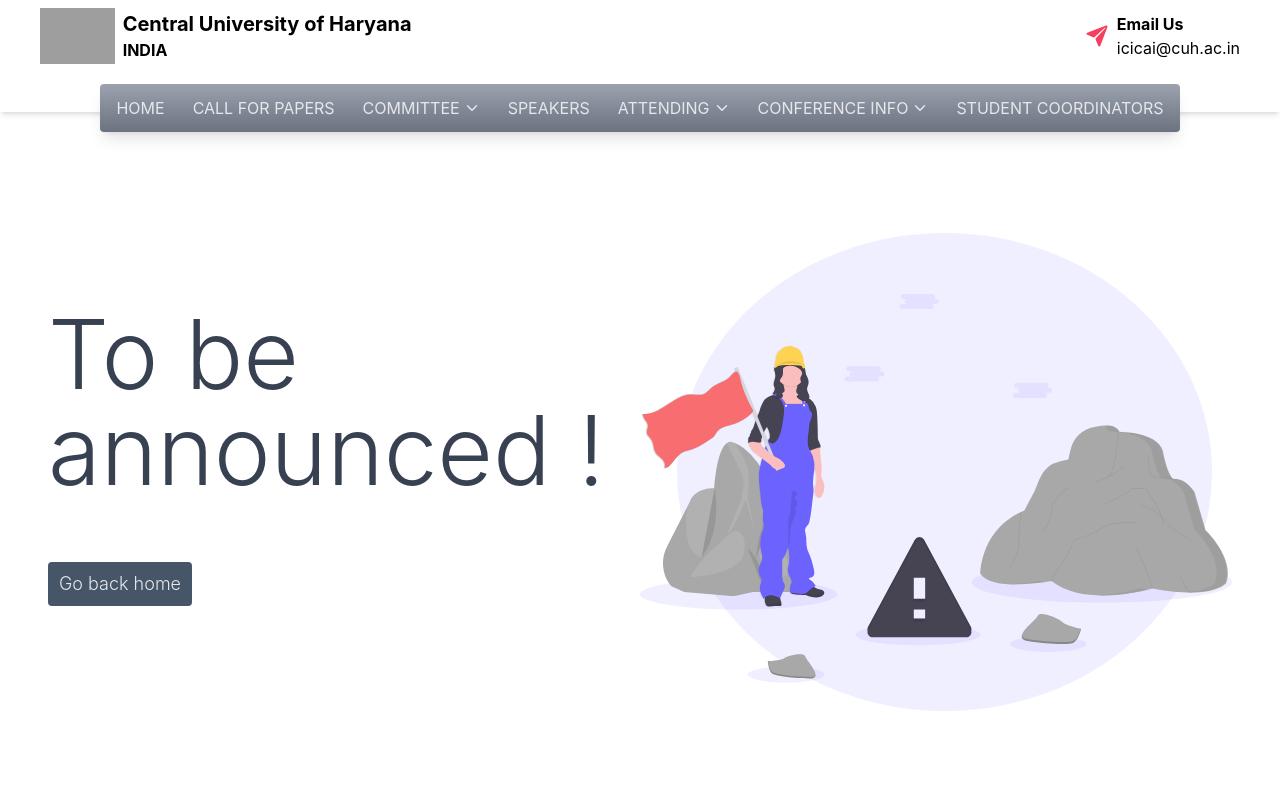
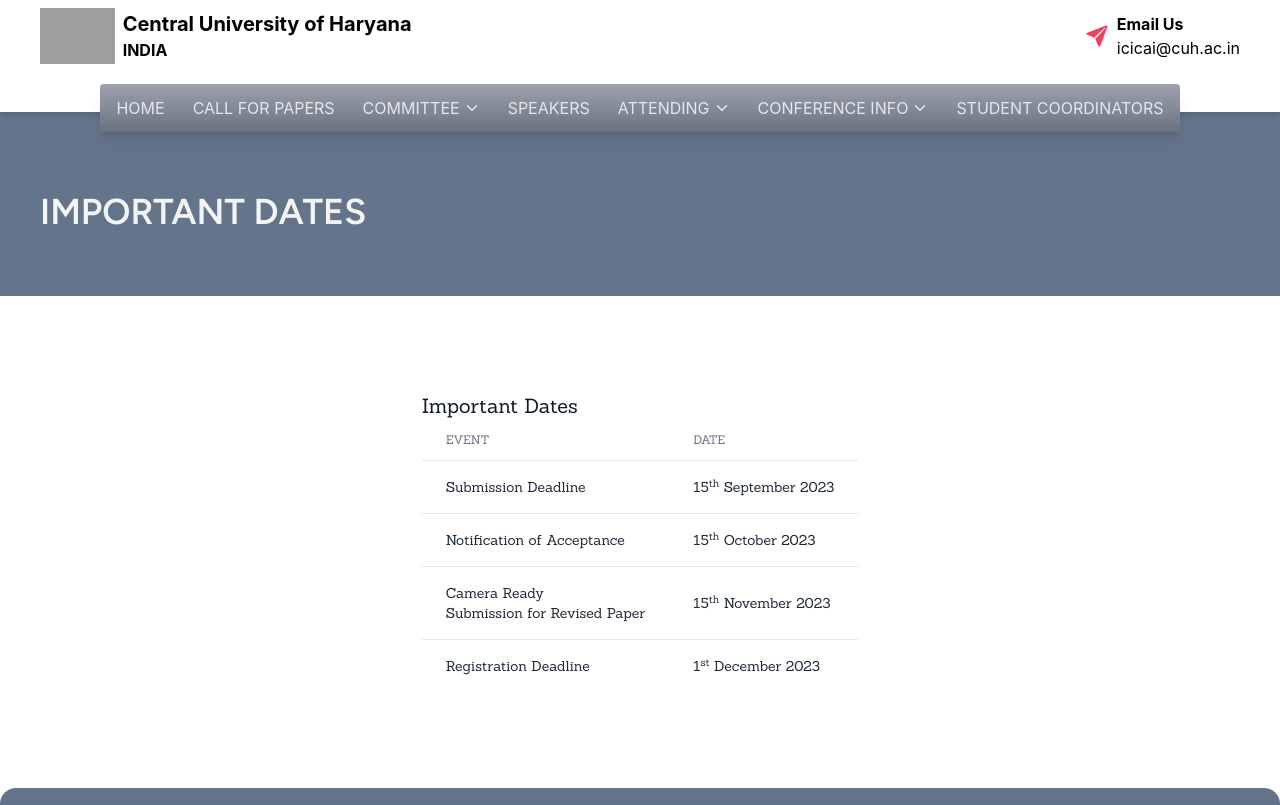
Before and after one commit to Ashish-Sinha-programmer-202070/ICICAI_2023, a React (Vite) app: page /important-dates in a window 1280 px wide. Shown: the top 805 px of the page. Built offline with nearby package versions, Linux system fonts and the light colour scheme; grey boxes are pictures that could not be loaded.

Commit message:
fixed navbar links and added important dates page

```diff
--- a/src/App.jsx
+++ b/src/App.jsx
@@ -18,6 +18,7 @@ import Schedule from "./pages/ProgramSchedule";
 import ConVenue from "./pages/ConferenceInfo";
 import Speaker from "./pages/Speaker";
 import Editor from "./pages/editors";
+import ImportantDates from "./pages/ImportantDates";
 
 function App() {
   const [count, setCount] = useState(0);
@@ -42,7 +43,8 @@ function App() {
         <Route path="/student-coordinators" element={<Student />} />
         <Route path="/submission" element={<Submission />} />
         <Route path="/registration" element={<Registration />} />
-        <Route path="/speaker" element={<Speaker />} />
+        <Route path="/important-dates" element={<ImportantDates />} />
+        <Route path="/speakers" element={<Speaker />} />
         <Route path="/proceeding-editors" element={<Editor />} />
         <Route path="/program-schedule" element={<Schedule />} />
         <Route path="/conference-venue" element={<ConVenue />} />
--- a/src/components/Footer.jsx
+++ b/src/components/Footer.jsx
@@ -45,7 +45,7 @@ export default function Footer() {
                           let elem_link = elem
                             .toLowerCase()
                             .trim()
-                            .replace(" ", "-");
+                            .replaceAll(" ", "-");
                           return (
                             <li
                               key={j}
@@ -76,13 +76,17 @@ export default function Footer() {
             . All Rights Reserved.
           </span>
           <div className="flex mt-4 space-x-6 sm:justify-center sm:mt-0 pb-2">
-            <SocialButton href={"https://www.facebook.com/profile.php?id=100092279855936"}>
+            <SocialButton
+              href={"https://www.facebook.com/profile.php?id=100092279855936"}
+            >
               <IoLogoFacebook className="h-6 w-6 text-slate-900 hover:text-slate-400" />
             </SocialButton>
             <SocialButton href={"https://twitter.com/home"}>
               <IoLogoTwitter className="h-6 w-6 text-slate-900 hover:text-slate-400" />
             </SocialButton>
-            <SocialButton href={"https://www.instagram.com/icicai_conference_cuh"}>
+            <SocialButton
+              href={"https://www.instagram.com/icicai_conference_cuh"}
+            >
               <IoLogoInstagram className="h-6 w-6 text-slate-900 hover:text-slate-400" />
             </SocialButton>
             <SocialButton href={""}>
--- a/src/pages/CallForPapers.jsx
+++ b/src/pages/CallForPapers.jsx
@@ -15,6 +15,10 @@ export default function CallForPapers() {
         <div className="s-wrapper px-4 md:px-0">
           <div className="grid grid-cols-1 gap-4 mb-4 md:grid-cols-3">
             <div className="text-justify col-span-2 font-sanchez">
+              <marquee behavior="" direction="left">
+                Accepted papers will be published in "Journal of Autonomous
+                Intelligence"
+              </marquee>
               <p className="mb-4">
                 1st International Conference on Innovative Computing and
                 Artificial Intelligence (ICICAI'23) will provide an excellent
--- a/src/pages/ContactUs.jsx
+++ b/src/pages/ContactUs.jsx
@@ -26,9 +26,7 @@ export default function ContactUs() {
                   />
 
                   <div>
-                    <h3 class="text-lg font-medium text-black">
-                      {elem.name}
-                    </h3>
+                    <h3 class="text-lg font-medium text-black">{elem.name}</h3>
 
                     <div class="flow-root">
                       <ul class="-m-1 flex flex-wrap">
@@ -42,36 +40,32 @@ export default function ContactUs() {
                   </div>
                 </div>
                 <div className="flex items-center flex-wrap gap-4">
-
                   <div className="mt-4 w-full">
                     <div className="flex gap-4">
                       <FaUniversity className="h-8 w-8 p-1 rounded-full border-slate-500 border text-slate-700" />
                       <div>
                         <p>{elem.loc}</p>
-
-
                       </div>
-
                     </div>
                   </div>
                   <div className="mt-0  w-full">
                     <div className="flex gap-4">
                       <FaPhoneAlt className="h-8 w-8 p-1 rounded-full border-slate-500 border text-slate-700" />
-                      {
-                        elem.contact.length === 1 ? <div>
-                          <p>{elem.contact[0]}
+                      {elem.contact.length === 1 ? (
+                        <div>
+                          <p>{elem.contact[0]}</p>
+                        </div>
+                      ) : (
+                        <div>
+                          <p>
+                            {elem.contact[0]}
+                            <span className="font-extrabold text-transparent text-1xl bg-clip-text bg-gradient-to-t px-2 from-green-300 via-blue-500 to-purple-600">
+                              |
+                            </span>
+                            <span> {elem.contact[1]} </span>
                           </p>
-
-                        </div> : <div>
-                          <p>{elem.contact[0]}
-                            <span
-                              className="font-extrabold text-transparent text-1xl bg-clip-text bg-gradient-to-t px-2 from-green-300 via-blue-500 to-purple-600">|</span>
-                            <span > {elem.contact[1]} </span></p>
-
-
                         </div>
-                      }
-
+                      )}
                     </div>
                   </div>
 
@@ -80,10 +74,7 @@ export default function ContactUs() {
                       <IoMail className="h-8 w-8 p-1 rounded-full border-slate-500 border text-slate-700" />
                       <div>
                         <p>{elem.email}</p>
-
-
                       </div>
-
                     </div>
                   </div>
                 </div>
@@ -92,7 +83,6 @@ export default function ContactUs() {
           );
         })}
       </div>
-
     </div>
   );
 }
--- /dev/null
+++ b/src/pages/ImportantDates.jsx
@@ -0,0 +1,87 @@
+import Layout from "./Layout";
+
+const ImportantDatesPage = () => {
+  return (
+    <>
+      <div className="flex justify-center items-center flex-col">
+        <marquee className="mb-10" behavior="" direction="left">
+          Accepted papers will be published in "Journal of Autonomous
+          Intelligence"
+        </marquee>
+        <div className="mt-0 mb-10 font-sanchez">
+          <h2 className="text-xl text-slate-900">Important Dates</h2>
+          <div class="flex flex-col">
+            <div class="-m-1.5 overflow-x-auto">
+              <div class="p-1.5 min-w-full inline-block align-middle">
+                <div class="overflow-hidden">
+                  <table class="divide-y divide-gray-200 dark:divide-gray-700">
+                    <thead>
+                      <tr>
+                        <th
+                          scope="col"
+                          class="px-6 py-3 text-left text-xs font-medium text-gray-500 uppercase"
+                        >
+                          Event
+                        </th>
+                        <th
+                          scope="col"
+                          class="px-6 py-3 text-left text-xs font-medium text-gray-500 uppercase"
+                        >
+                          Date
+                        </th>
+                      </tr>
+                    </thead>
+                    <tbody class="divide-y divide-gray-200 dark:divide-gray-700">
+                      <tr>
+                        <td class="px-6 py-4 whitespace-nowrap text-sm font-medium text-gray-800 ">
+                          Submission Deadline
+                        </td>
+                        <td class="px-6 py-4 whitespace-nowrap text-sm text-gray-800 ">
+                          15<sup>th</sup> September 2023
+                        </td>
+                      </tr>
+
+                      <tr>
+                        <td class="px-6 py-4 whitespace-nowrap text-sm font-medium text-gray-800 ">
+                          Notification of Acceptance
+                        </td>
+                        <td class="px-6 py-4 whitespace-nowrap text-sm text-gray-800 ">
+                          15<sup>th</sup> October 2023
+                        </td>
+                      </tr>
+
+                      <tr>
+                        <td class="px-6 py-4 whitespace-nowrap text-sm font-medium text-gray-800 ">
+                          Camera Ready <br />
+                          Submission for Revised Paper
+                        </td>
+                        <td class="px-6 py-4 whitespace-nowrap text-sm text-gray-800 ">
+                          15<sup>th</sup> November 2023
+                        </td>
+                      </tr>
+                      <tr>
+                        <td class="px-6 py-4 whitespace-nowrap text-sm font-medium text-gray-800 ">
+                          Registration Deadline
+                        </td>
+                        <td class="px-6 py-4 whitespace-nowrap text-sm text-gray-800 ">
+                          1<sup>st</sup> December 2023
+                        </td>
+                      </tr>
+                    </tbody>
+                  </table>
+                </div>
+              </div>
+            </div>
+          </div>
+        </div>
+      </div>
+    </>
+  );
+};
+const ImportantDates = () => {
+  return (
+    <Layout headerText={"IMPORTANT DATES"} children={<ImportantDatesPage />} />
+  );
+};
+
+export default ImportantDates;
--- a/src/pages/Registration.jsx
+++ b/src/pages/Registration.jsx
@@ -3,6 +3,10 @@ import Layout from "./Layout";
 const RegistrationPage = () => {
   return (
     <div className="flex justify-center flex-col items-center">
+      <marquee className="mb-4" behavior="" direction="left">
+        Accepted papers will be published in "Journal of Autonomous
+        Intelligence"
+      </marquee>
       <h2 class="mb-3 text-3xl font-extrabold tracking-tight text-gray-900">
         Journal of Autonomous Intelligence
       </h2>
--- a/src/pages/Submission.jsx
+++ b/src/pages/Submission.jsx
@@ -5,6 +5,10 @@ import { submissionRequirements } from "../utils/Data";
 const SubmissionPage = () => {
   return (
     <div className="s-wrapper px-4 md:px-0 relative">
+      <marquee behavior="" direction="left">
+        Accepted papers will be published in "Journal of Autonomous
+        Intelligence"
+      </marquee>
       <div className="flex flex-col gap-4 card px-4 py-6 justify-center items-center">
         <h2>Requirements for submissions</h2>
         <ul className="list-disc text-justify pl-8 flex flex-col gap-2 mt-2 max-w-[120ch] break-words">
--- a/src/utils/Data.jsx
+++ b/src/utils/Data.jsx
@@ -37,21 +37,21 @@ export const callForPapers = [
 export const contact = [
   {
     name: "Dr. Rakesh Kumar",
-    desig: " Professor and HOD",
+    desig: " Professor",
     contact: ["0172-2759787", "+91-9416327669"],
     email: "hodcse@cuh.ac.in",
     loc: "Central University of Haryana, Mahendragarh, India",
-    img: "https://www.cuh.ac.in/admin/uploads/department/faculty/csengfac/rakesh_kumar.jpg"
+    img: "https://www.cuh.ac.in/admin/uploads/department/faculty/csengfac/rakesh_kumar.jpg",
   },
 
   {
     name: "Dr. Nitin Goyal",
-    desig: "Assistant Professor",
+    desig: "",
     contact: ["+91-9896530089"],
     email: "dr.nitin@cuh.ac.in",
     loc: "Central University of Haryana, Mahendragarh, India",
-    img: "https://www.cuh.ac.in/admin/uploads/department/faculty/csengfac/Dr%20Nitin%20Goyal.jpg"
-  }
+    img: "https://www.cuh.ac.in/admin/uploads/department/faculty/csengfac/Dr%20Nitin%20Goyal.jpg",
+  },
 ];
 
 export const editors = [
@@ -61,7 +61,7 @@ export const editors = [
     contact: ["+91-9896530089"],
     email: "dr.nitin@cuh.ac.in",
     loc: "Central University of Haryana, Mahendragarh, India",
-    img: "https://www.cuh.ac.in/admin/uploads/department/faculty/csengfac/Dr%20Nitin%20Goyal.jpg"
+    img: "https://www.cuh.ac.in/admin/uploads/department/faculty/csengfac/Dr%20Nitin%20Goyal.jpg",
   },
 
   {
@@ -70,10 +70,9 @@ export const editors = [
     contact: ["+91-9903300558"],
     email: "benayray@cuh.ac.in",
     loc: "Central University of Haryana, Mahendragarh, India",
-    img: "https://www.cuh.ac.in/admin/uploads/department/faculty/csengfac/binay.jpg"
-  }
-]
-
+    img: "https://www.cuh.ac.in/admin/uploads/department/faculty/csengfac/binay.jpg",
+  },
+];
 
 export const student = [
   {
@@ -116,8 +115,7 @@ export const student = [
     email: "gautaumgiri@gmail.com",
     loc: "Central University of Haryana, Mahendragarh, India",
     img: "http://bytecodelearners.cuh.ac.in/bytecode-server/storage/app/public/members-image/ashishsinha741@gmail.com.jpg",
-  }
-
+  },
 ];
 
 export const submissionRequirements = {
--- a/src/utils/Menulinks.jsx
+++ b/src/utils/Menulinks.jsx
@@ -18,17 +18,13 @@ export const menus = [
   },
   {
     name: "speakers",
-    link: "speaker",
+    link: "speakers",
     // children: ["Invited Speakers"],
   },
   {
     name: "Attending",
     link: "#",
-    children: [
-      "Submission",
-      "Registration",
-      "Proceeding Editors",
-    ],
+    children: ["Submission", "Registration", "Proceeding Editors"],
   },
   {
     name: "Conference info",
@@ -37,8 +33,8 @@ export const menus = [
       "Conference Venue",
       "Sponsors",
       "Program Schedule",
-
-      "Contact us"],
+      "Contact us",
+    ],
   },
   {
     name: "Student coordinators",
@@ -52,7 +48,7 @@ export const footerMenus = [
     name: "committee",
     link: "committee",
     children: [
-      "Invited Speakers",
+      "Speakers",
       "Advisory Committee",
       "Organising Committee",
       "Technical Program Committee",
@@ -71,7 +67,12 @@ export const footerMenus = [
   {
     name: "Conference info",
     link: "conference-info",
-    children: ["Venue Info.", "Proceeding Editors", "Sponsors", "Contact us"],
+    children: [
+      "Conference Venue",
+      "Proceeding Editors",
+      "Sponsors",
+      "Contact us",
+    ],
   },
   {
     name: "Student Coordinators",
@@ -101,6 +102,5 @@ export const socialMediaLinks = [
     icon: (props) => <IoLogoInstagram {...props} />,
     name: "instagram",
     link: "https://www.instagram.com/icicai_conference_cuh/",
-
   },
 ];
```
